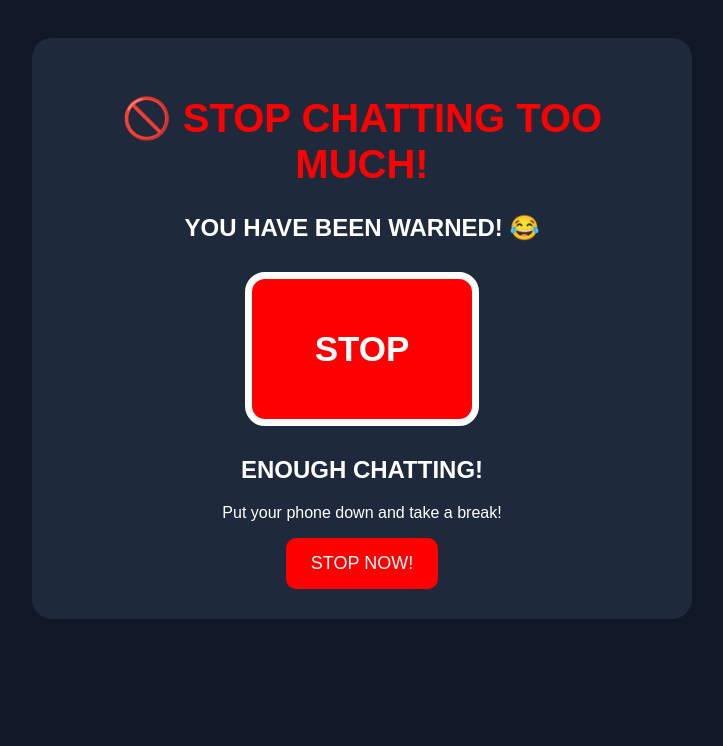
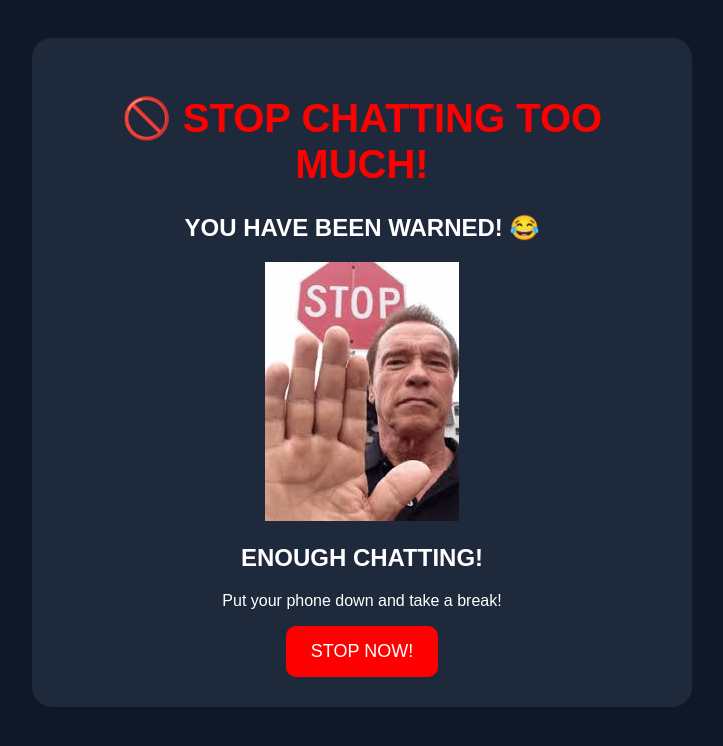
Before and after one commit to esangstore8-eng/stop-chatting, a plain HTML site: page index.html in a window 1280 px wide. Shown: the whole page, without its empty margins (278-1001 px from the left). Drawn offline with Linux system fonts and the light colour scheme.

Commit message:
Update index.html

```diff
--- a/index.html
+++ b/index.html
@@ -47,7 +47,7 @@ button {
 <div class="container">
 <h1>🚫 STOP CHATTING TOO MUCH!</h1>
 <h2>YOU HAVE BEEN WARNED! 😂</h2>
-<div class="stop">STOP</div>
+<img src="stop.png" alt="STOP" class="stop-image">
 <h2>ENOUGH CHATTING!</h2>
 <p>Put your phone down and take a break!</p>
 <button onclick="alert('STOP CHATTING! 🤚😂')">
```
